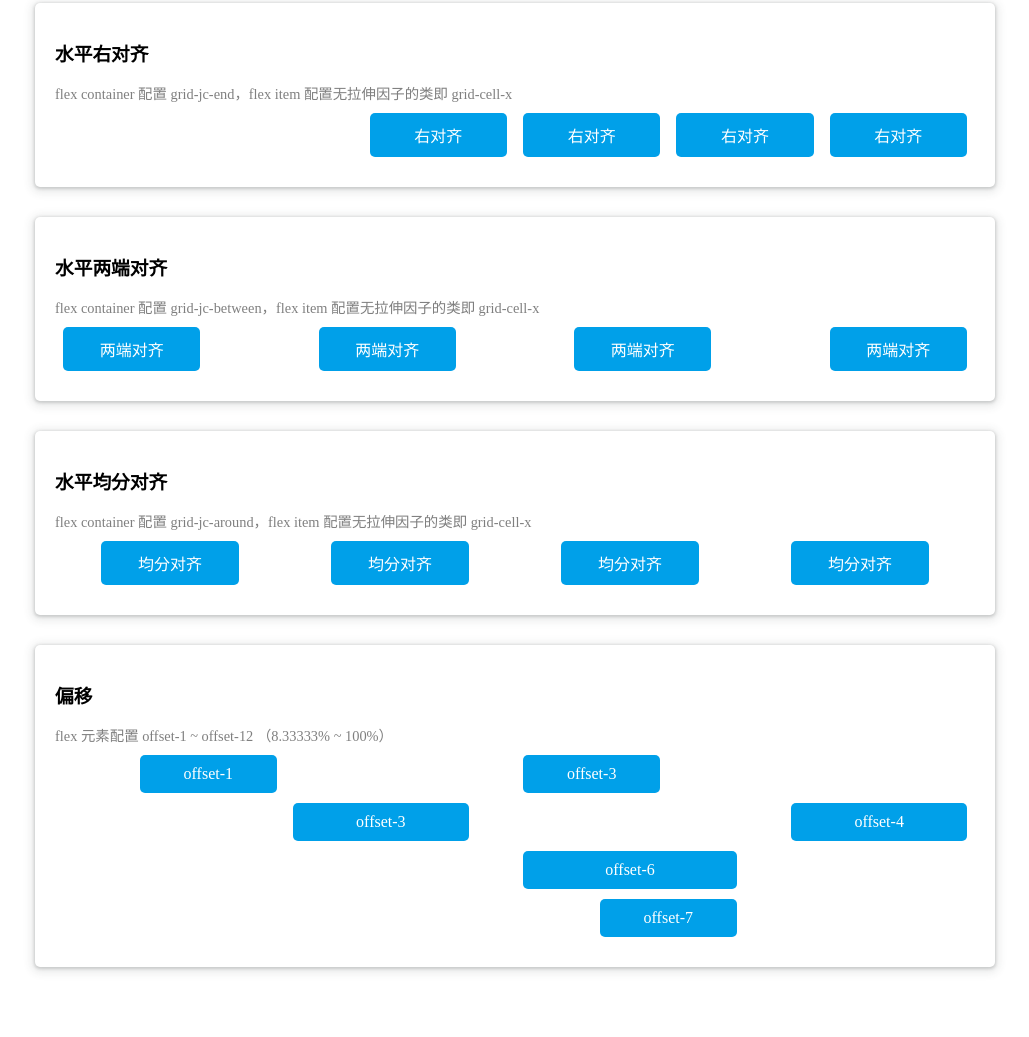
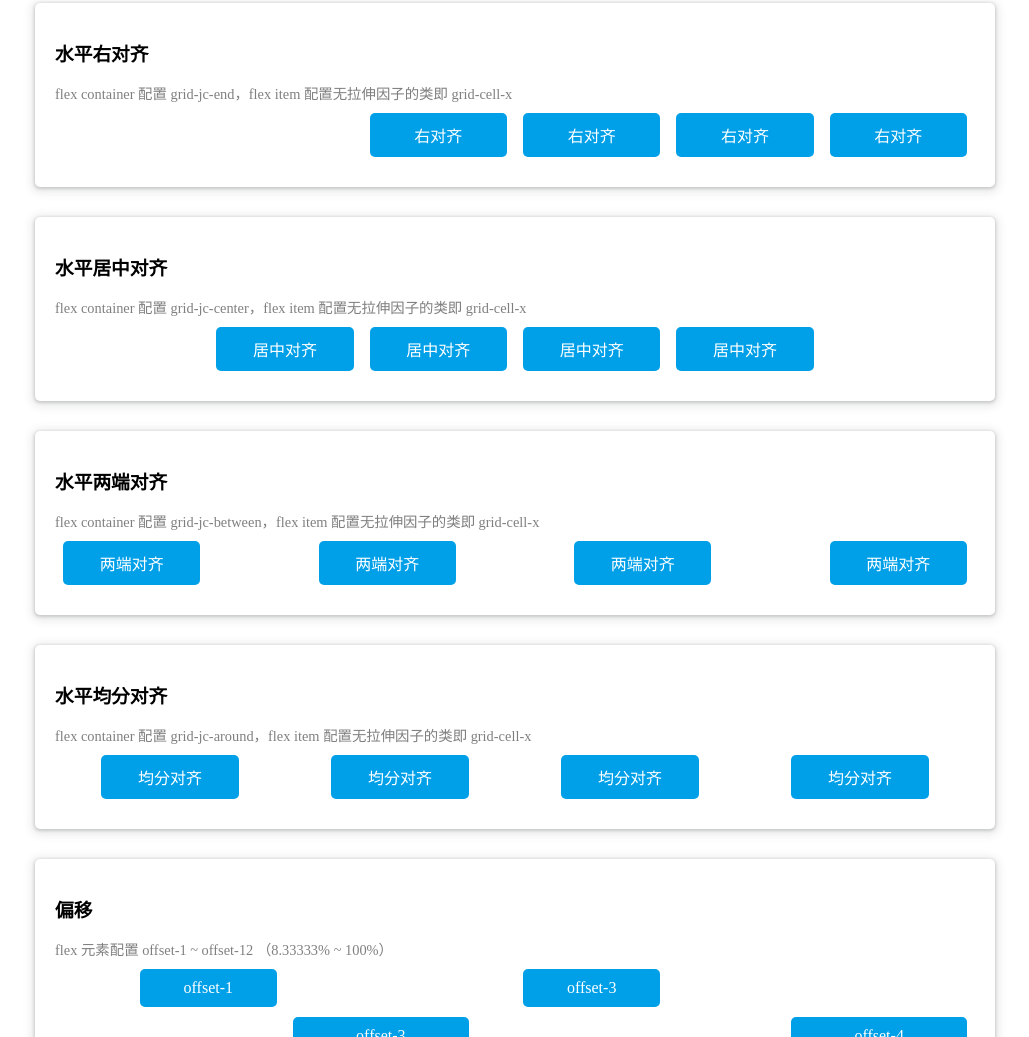
Before and after one commit to lbwa/grid-style, a website built with webpack: page docs/index.html in a window 1280 px wide. Shown: the part 2633-3670 px from the top of the page, without its empty margins (125-1154 px from the left). Built offline with nearby package versions, Linux system fonts and the light colour scheme.

Commit message:
docs: add new sample section

```diff
--- a/docs/index.html
+++ b/docs/index.html
@@ -243,6 +243,26 @@
     </section>
 
     <section class="mixed-vertical-aligned section">
+      <h3 class="title">水平居中对齐</h3>
+      <span class="tips">flex container 配置 grid-jc-center，flex item 配置无拉伸因子的类即 grid-cell-x</span>
+
+      <div class="grid mb-10 grid-jc-center" grid-gutters="1">
+        <div class="grid-cell grid-cell-2">
+          <div class="bg">居中对齐</div>
+        </div>
+        <div class="grid-cell grid-cell-2">
+          <div class="bg">居中对齐</div>
+        </div>
+        <div class="grid-cell grid-cell-2">
+          <div class="bg">居中对齐</div>
+        </div>
+        <div class="grid-cell grid-cell-2">
+          <div class="bg">居中对齐</div>
+        </div>
+      </div>
+    </section>
+
+    <section class="mixed-vertical-aligned section">
       <h3 class="title">水平两端对齐</h3>
       <span class="tips">flex container 配置 grid-jc-between，flex item 配置无拉伸因子的类即 grid-cell-x</span>
 
```
